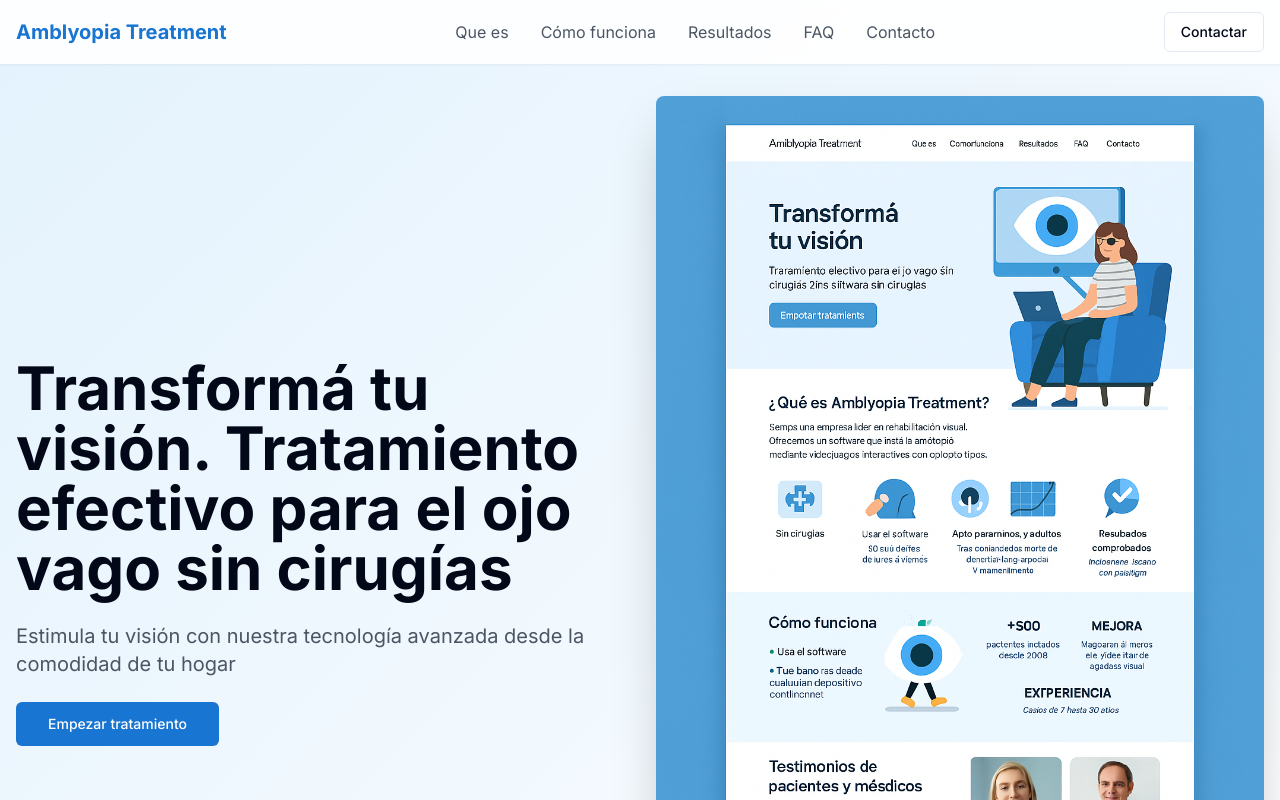
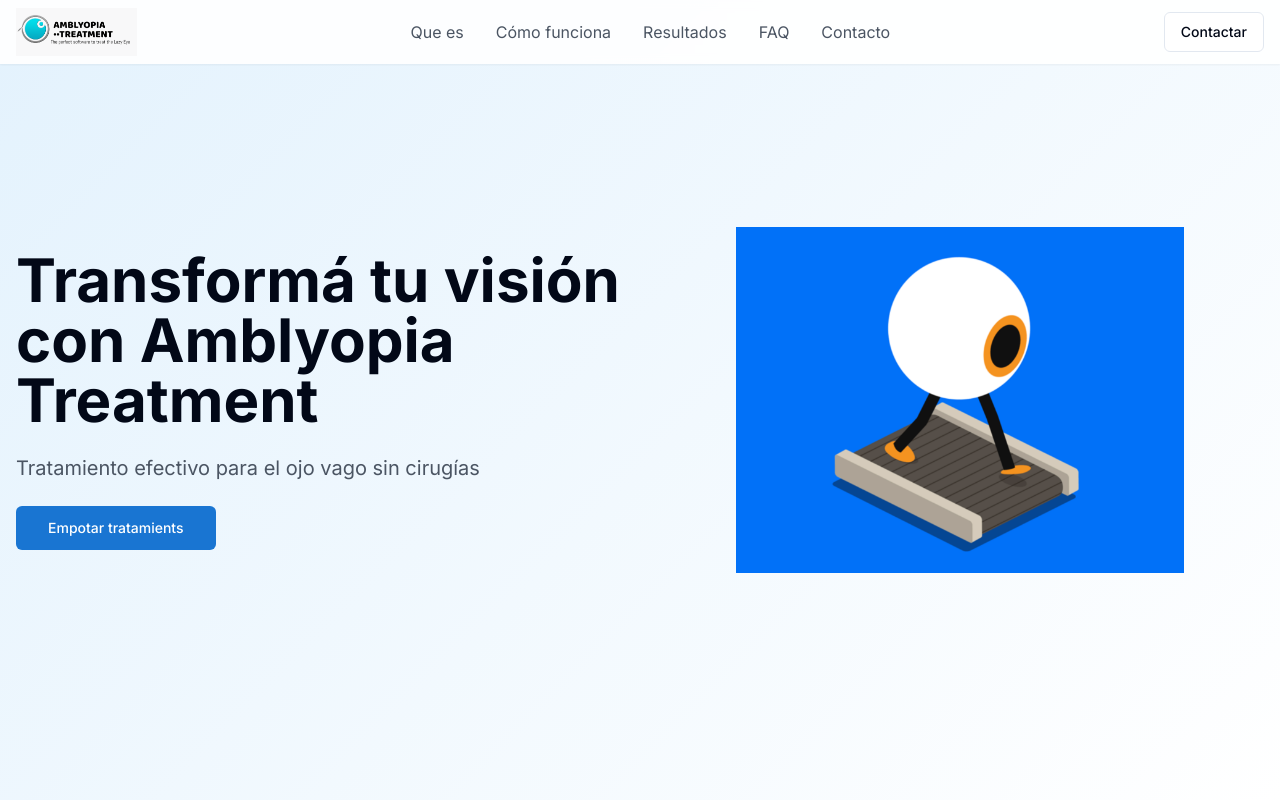
Before and after one commit to RomeoValdomero1/amblyopia-vision-boost, a React (Vite) app: page / in a window 1280 px wide. Shown: the top 800 px of the page. Built offline with nearby package versions, Linux system fonts and the light colour scheme.

Commit message:
feat: Update hero section
Update the hero section with the provided image and text.

```diff
--- a/src/components/Hero.tsx
+++ b/src/components/Hero.tsx
@@ -8,20 +8,20 @@ export default function Hero() {
         <div className="grid grid-cols-1 md:grid-cols-2 gap-8 items-center">
           <div className="space-y-6 animate-fade-in-up">
             <h1 className="text-4xl md:text-5xl lg:text-6xl font-bold leading-tight">
-              Transformá tu visión. Tratamiento efectivo para el ojo vago sin cirugías
+              Transformá tu visión con Amblyopia Treatment
             </h1>
             <p className="text-lg md:text-xl text-gray-600">
-              Estimula tu visión con nuestra tecnología avanzada desde la comodidad de tu hogar
+              Tratamiento efectivo para el ojo vago sin cirugías
             </p>
             <Button size="lg" className="bg-primary text-white hover:bg-primary/90">
-              Empezar tratamiento
+              Empotar tratamients
             </Button>
           </div>
           <div className="relative animate-fade-in-up delay-200">
             <img
-              src={"/lovable-uploads/090817d6-1327-439e-8341-2b0478395023.png"}
-              alt="Paciente usando el software de Amblyopia Treatment"
-              className="w-full rounded-lg shadow-2xl"
+              src="/lovable-uploads/bb6580ba-a86b-4f97-a343-8e51ebaa6857.png"
+              alt="Mascota Amblyopia Treatment"
+              className="w-full h-auto max-w-md mx-auto"
             />
           </div>
         </div>
--- a/src/components/Navbar.tsx
+++ b/src/components/Navbar.tsx
@@ -6,8 +6,12 @@ export default function Navbar() {
     <nav className="fixed w-full bg-white/90 backdrop-blur-sm z-50 shadow-sm">
       <div className="container mx-auto px-4">
         <div className="flex items-center justify-between h-16">
-          <a href="#" className="text-xl font-bold text-primary">
-            Amblyopia Treatment
+          <a href="#" className="flex items-center gap-2">
+            <img
+              src="/lovable-uploads/abaf6a4c-fbbb-4a3a-9094-03c94fe8e8b8.png"
+              alt="Amblyopia Treatment Logo"
+              className="h-12"
+            />
           </a>
           <div className="hidden md:flex space-x-8">
             <a href="#que-es" className="text-gray-600 hover:text-primary">Que es</a>
```
Also changed, not shown: public/lovable-uploads/abaf6a4c-fbbb-4a3a-9094-03c94fe8e8b8.png (added), public/lovable-uploads/bb6580ba-a86b-4f97-a343-8e51ebaa6857.png (added).
